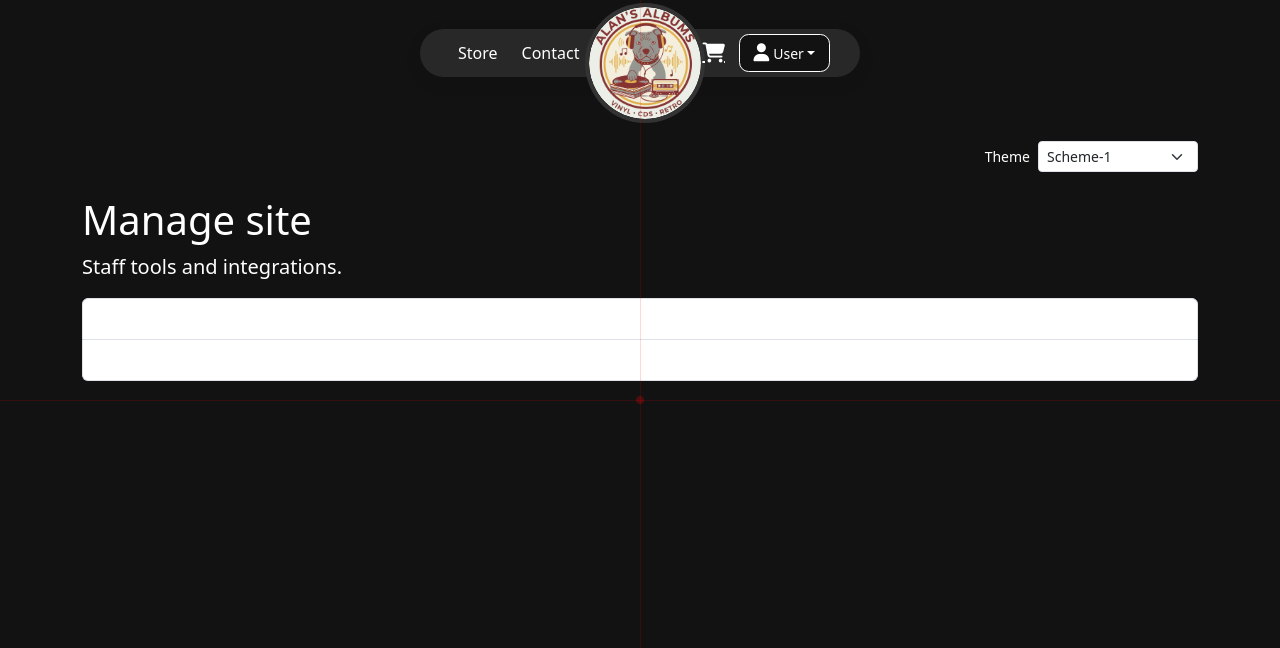
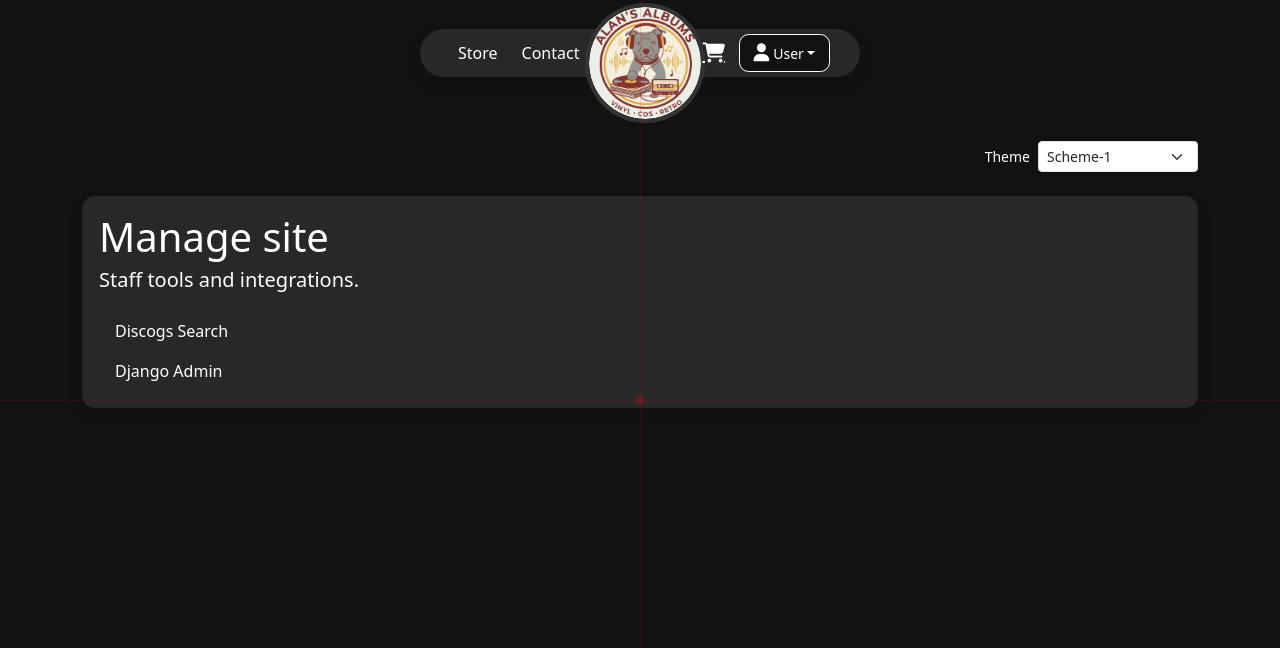
Before and after one commit to zZWinterZz/alans-albums, a Django app: page /manage/ in a window 1280 px wide. Shown: the top 648 px of the page. Run offline with Django 4.2, Linux system fonts and the light colour scheme; the visitor is signed in with stand-in values (Sample User, id 1); some libraries are stand-ins or nearby versions.

Commit message:
Enhance card styling and structure in manage templates for consistent theming

```diff
--- a/static/css/style.css
+++ b/static/css/style.css
@@ -204,6 +204,38 @@ body.debug-center-guides .center-dot{
     padding: .5rem .75rem !important;
 }
 
+/* Ensure the entire card surface follows the active color scheme so cards
+   (including manage landing/search cards) match themed surfaces. */
+.card{
+    background: var(--card-surface, #fff) !important;
+    color: var(--text-primary) !important;
+    border: 1px solid rgba(0,0,0,0.06) !important;
+    border-radius: .8rem !important;
+    box-shadow: 0 6px 18px rgba(0,0,0,0.06);
+}
+
+.card .card-body{background: transparent !important;}
+
+/* If a themed primary-style button is placed next to the input, ensure it
+   visually matches the card surface and doesn't appear as a separate white
+   block. Small adjustments for input-group usage. */
+.input-group .button-primary{
+    margin-left: .5rem;
+    border-radius: .6rem !important;
+    padding-left: .65rem !important;
+    padding-right: .65rem !important;
+}
+
+/* Make list-group items inside cards follow the card surface and text colors */
+.card .list-group-item{
+    background: transparent !important;
+    color: var(--text-primary) !important;
+    border: none !important;
+}
+.card .list-group-item:hover{
+    background: color-mix(in srgb, var(--link-accent) 12%, transparent) !important;
+}
+
 /* Labels inside cards should match text color */
 .card .form-label,
 .card label{color:var(--text-primary) !important}
--- a/templates/base.html
+++ b/templates/base.html
@@ -47,9 +47,6 @@
               <ul class="dropdown-menu dropdown-menu-end" aria-labelledby="userDropdown">
                 <li><a class="dropdown-item" href="/dashboard/">Dashboard</a></li>
                 <li><a class="dropdown-item" href="/messages/">Messages</a></li>
-                {% if user.is_superuser %}
-                <li><a class="dropdown-item" href="{% url 'admin:index' %}">Manage site (admin)</a></li>
-                {% endif %}
                 {% if user.is_staff %}
                 <li><a class="dropdown-item" href="{% url 'manage_landing' %}">Manage site</a></li>
                 {% endif %}
--- a/templates/manage.html
+++ b/templates/manage.html
@@ -3,12 +3,15 @@
 
 {% block content %}
 <div class="container">
-  <h1 class="mt-4">Manage site</h1>
-  <p class="lead">Staff tools and integrations.</p>
-
-  <div class="list-group">
-    <a href="{% url 'manage_discogs' %}?q=" class="list-group-item list-group-item-action">Discogs Search</a>
-    <a href="{% url 'admin:index' %}" class="list-group-item list-group-item-action">Django Admin</a>
+  <div class="card mt-4">
+    <div class="card-body">
+      <h1 class="mb-1">Manage site</h1>
+      <p class="lead mb-3">Staff tools and integrations.</p>
+      <div class="list-group">
+        <a href="{% url 'manage_discogs' %}?q=" class="list-group-item list-group-item-action">Discogs Search</a>
+        <a href="{% url 'admin:index' %}" class="list-group-item list-group-item-action">Django Admin</a>
+      </div>
+    </div>
   </div>
 </div>
 {% endblock %}
```
